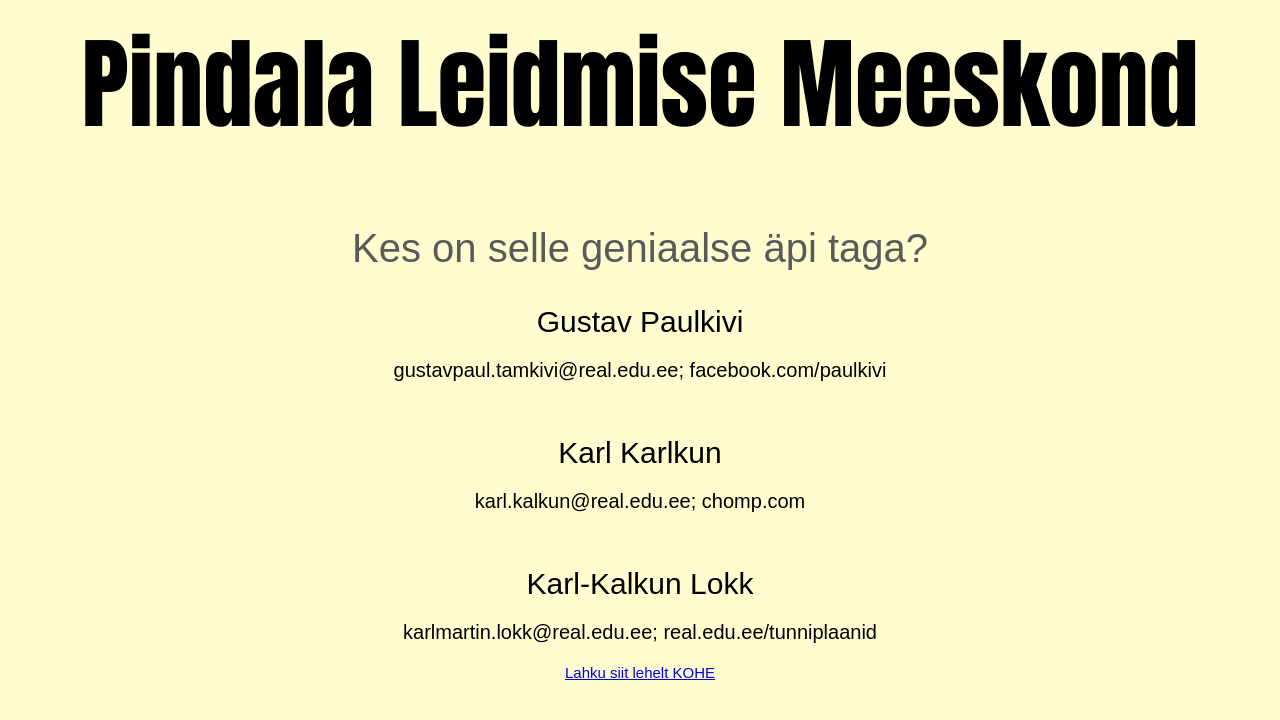
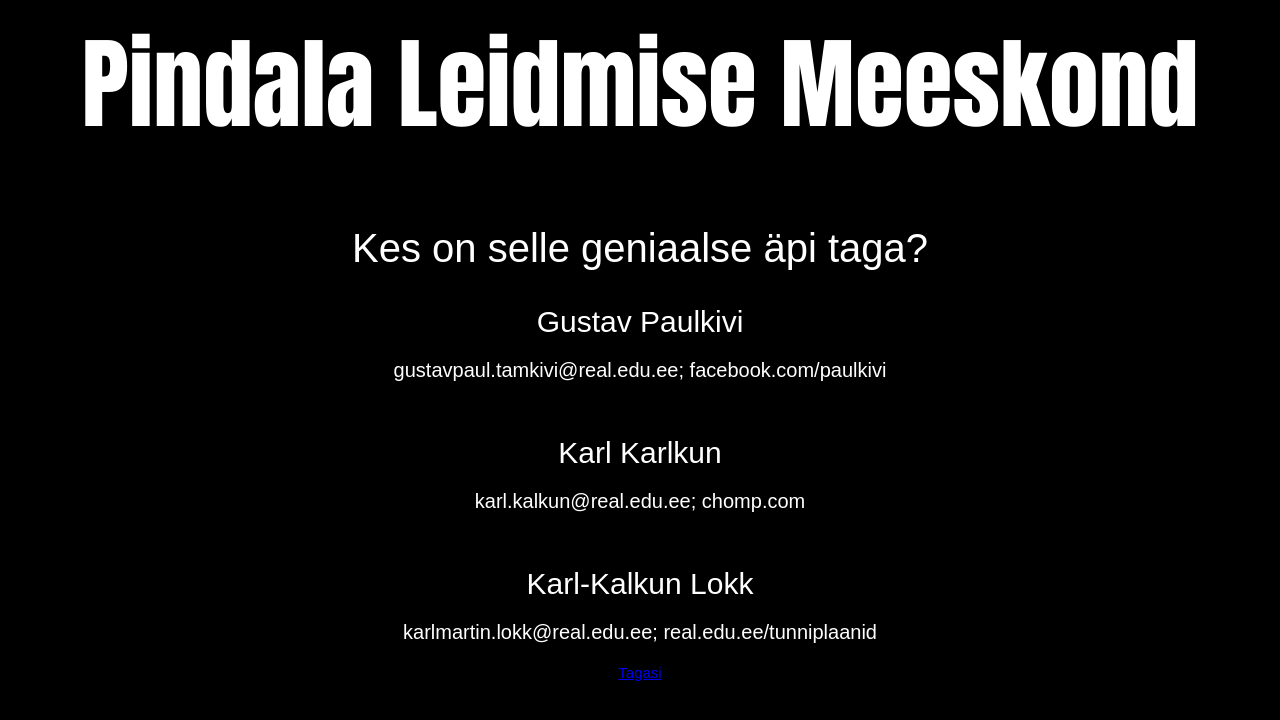
Before and after one commit to sego-w/pindalaleidmine-lol, a Django app: page /description in a window 1280 px wide. Shown: the top 720 px of the page. Run offline with Django 4.2, Linux system fonts and the light colour scheme.

Commit message:
Fuck you gustav

```diff
--- a/base/templates/description.html
+++ b/base/templates/description.html
@@ -1,5 +1,5 @@
 <h1>
-    <h1 style= "font-family: Impact, Haettenschweiler, 'Arial Narrow Bold', sans-serif; color: #000000; font-size: 100; text-align: center;">Pindala Leidmise Meeskond</h1>
+    <h1 style= "font-family: Impact, Haettenschweiler, 'Arial Narrow Bold', sans-serif; color: #FFFF; font-size: 100; text-align: center;">Pindala Leidmise Meeskond</h1>
 </h1>
 
 <head>
@@ -8,11 +8,11 @@
     <link href="https://fonts.googleapis.com/css2?family=Montserrat:ital,wght@0,100;1,200&display=swap" rel="stylesheet">
 </head>
 
-<body bgcolor= "#FFFDD0" style= "font-family: Monsterrat, sans-serif; font-size: 40; color: #5a5a5a; text-align: center;">
+<body bgcolor= "#000000" style= "font-family: Monsterrat, sans-serif; font-size: 40; color: #FFFF; text-align: center;">
         Kes on selle geniaalse äpi taga?
         <br>
 
-    <small style= "font-family: Monsterrat, sans-serif; color: #000000; font-size: 30;text-align: center;">
+    <small style= "font-family: Monsterrat, sans-serif; color: #FFFF; font-size: 30;text-align: center;">
         <br>Gustav Paulkivi<br>
         <p style="font-size:20;text-align: center">gustavpaul.tamkivi@real.edu.ee; facebook.com/paulkivi</p>
         <br>Karl Karlkun<br>
@@ -22,7 +22,7 @@
     </small>
 
     <nav>
-        <a href="{% url 'home' %}" style="font-family: Monsterrat, sans-serif; font-size: 15;">Lahku siit lehelt KOHE</a>
+        <a href="{% url 'home' %}" style="font-family: Monsterrat, sans-serif; font-size: 15;">Tagasi</a>
     </nav>
 
 </body>
--- a/base/urls.py
+++ b/base/urls.py
@@ -6,5 +6,7 @@ from django.urls import include
 
 urlpatterns = [
     path('', views.home, name = 'home'),
+
     path('description', views.description, name = 'mushamusha'),
+
 ]
```
Also changed, not shown: db.sqlite3.
